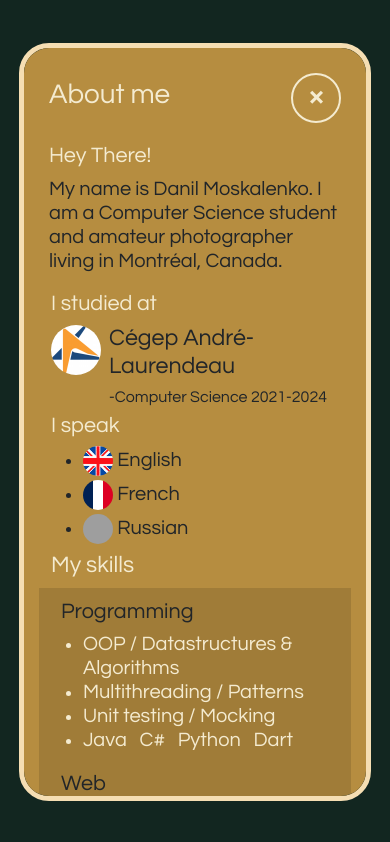
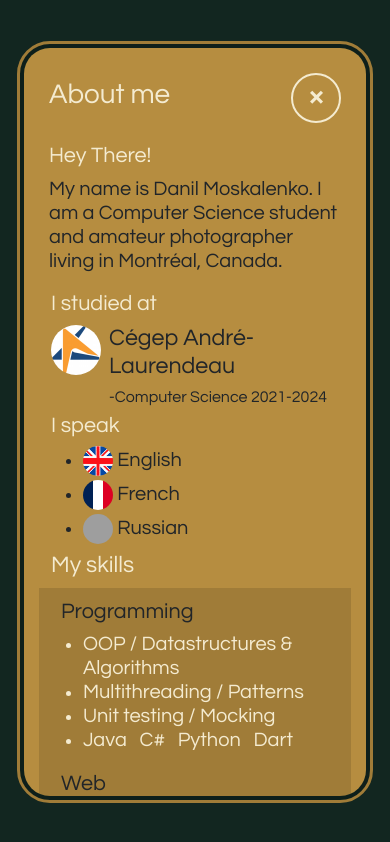
Before and after one commit to Dextwelwe/dextwelwe, a React (Create React App) app in the folder dextwelwe/: page / in a window 390 px wide. Both pictures are taken after a click on the button "About me". Built offline with nearby package versions, Linux system fonts and the light colour scheme; grey boxes are pictures that could not be loaded.

Commit message:
borders added

```diff
--- a/dextwelwe/src/App.css
+++ b/dextwelwe/src/App.css
@@ -17,7 +17,6 @@ body, html {
 }
 
 .logo {
-  -webkit-text-stroke: 2px #122620;
  justify-content: center;
  align-items: center;
  display: flex;
@@ -28,6 +27,7 @@ body, html {
  line-height:5vw;
  margin-bottom: 0.1em;
  height: auto;
+
 }
 
 .bg {
@@ -52,8 +52,10 @@ body, html {
   background-color: #B68D40;
   height:30%;
   border: solid;
-  border-color: wheat;
   border-width: 2px;
+  outline: solid;
+  outline-color: #B68D40;
+
 }
 
 .btnView{
@@ -105,6 +107,7 @@ align-items: center;
     background-color: transparent;
     justify-content: center;
     height: auto;
+    outline: none;
   }
   .btnView{
     font-size: 5vw;
@@ -112,8 +115,13 @@ align-items: center;
     height: 2.5em;
     position: relative;
     left : 12%;
-    margin-bottom: 4px;
+    margin-bottom: 6px;
+    border : solid;
+    border-color :#122620;
+    border-width: 2px;
     border-radius:30em 30em 30em 30em;
+    outline : solid;
+    outline-color: #B68D40;
    }
 
 }
--- a/dextwelwe/src/menu/about.css
+++ b/dextwelwe/src/menu/about.css
@@ -17,14 +17,15 @@
     height: 65%;
     background-color: #B68D40;
     border-radius:30px 30px 30px 30px;
-    border-width: 5px;
-    border-color: wheat;
+    border-width: 4px;
     position: fixed;
     top:-100%; right:-100%; left:-100%; bottom:-100%;
     margin:auto;
     z-index:0;
     overflow-y: scroll;
     box-sizing:content-box;
+      outline: solid;
+      outline-color: #a07c38;
   }
 
   ::-webkit-scrollbar {
--- a/dextwelwe/src/menu/contactme.css
+++ b/dextwelwe/src/menu/contactme.css
@@ -29,7 +29,8 @@
     border-width: 5px;
     padding-bottom: 20px;
     border-radius:30px 30px 30px 30px;
-    border-color:wheat;
+  outline: solid;
+  outline-color: #B68D40;
     position: fixed;
     top:-100%; right:-100%; left:-100%; bottom:-100%;
     margin:auto;
```
